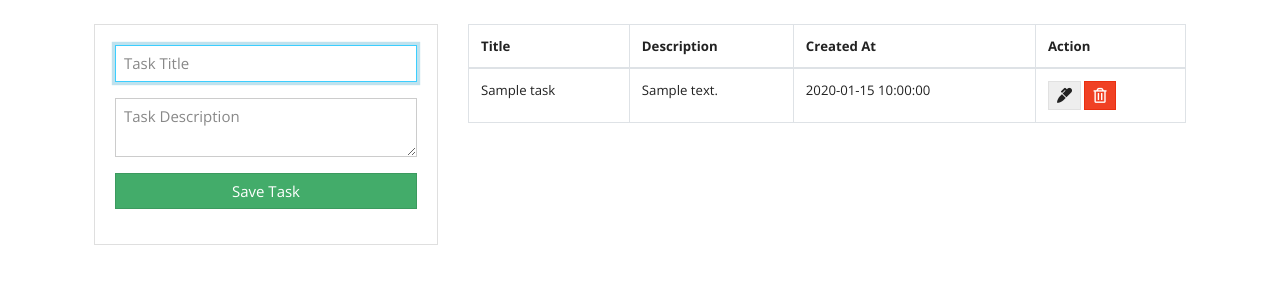
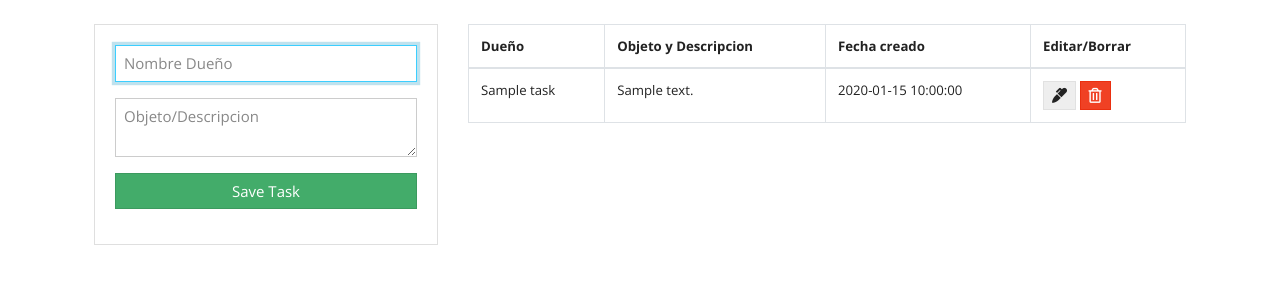
Before and after one commit to MatiasRojasdechile/crud_taller_2, a PHP site: page / in a window 1280 px wide. Shown: the part 77-377 px from the top of the page. Run offline with PHP 8.4, Linux system fonts and the light colour scheme; tables that the repository leaves empty hold one stand-in row (values such as "Sample post"); some libraries are stand-ins or nearby versions.

Commit message:
se personalizo el index

```diff
--- a/index.php
+++ b/index.php
@@ -20,10 +20,10 @@
       <div class="card card-body">
         <form action="save_task.php" method="POST">
           <div class="form-group">
-            <input type="text" name="title" class="form-control" placeholder="Task Title" autofocus>
+            <input type="text" name="title" class="form-control" placeholder="Nombre Dueño" autofocus>
           </div>
           <div class="form-group">
-            <textarea name="description" rows="2" class="form-control" placeholder="Task Description"></textarea>
+            <textarea name="description" rows="2" class="form-control" placeholder="Objeto/Descripcion "></textarea>
           </div>
           <input type="submit" name="save_task" class="btn btn-success btn-block" value="Save Task">
         </form>
@@ -33,10 +33,10 @@
       <table class="table table-bordered">
         <thead>
           <tr>
-            <th>Title</th>
-            <th>Description</th>
-            <th>Created At</th>
-            <th>Action</th>
+            <th>Dueño</th>
+            <th>Objeto y Descripcion</th>
+            <th>Fecha creado</th>
+            <th>Editar/Borrar</th>
           </tr>
         </thead>
         <tbody>
```
